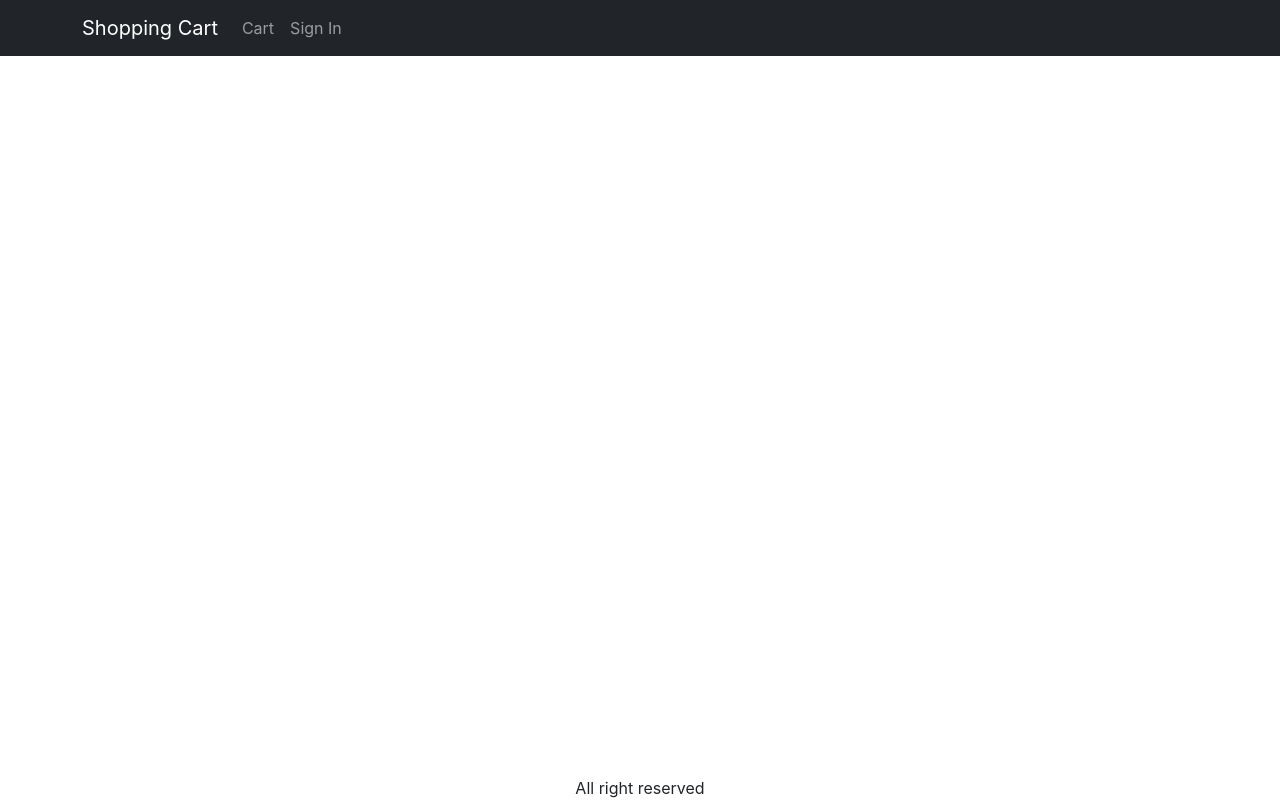
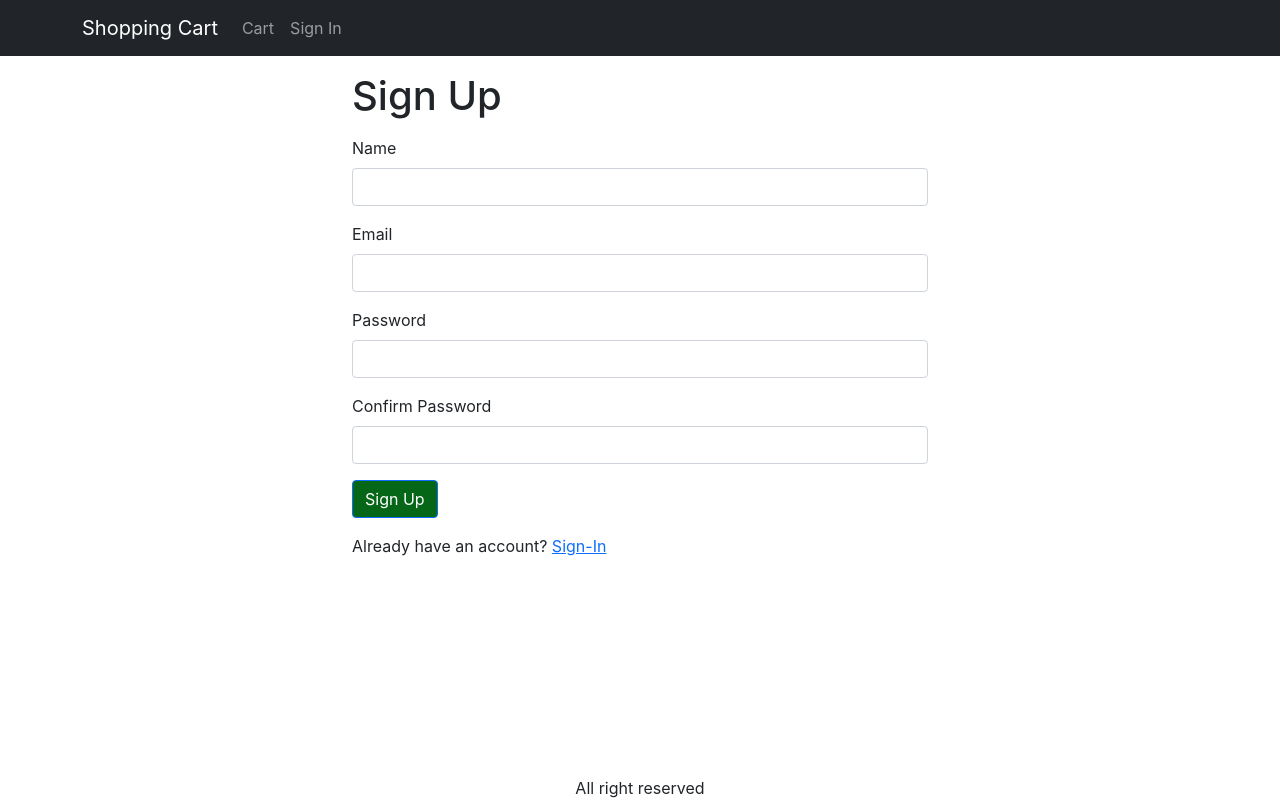
Before and after one commit to sandalib/ShoppingCart, a React (Create React App) app in the folder frontend/: page /signup in a window 1280 px wide. Built offline with nearby package versions, Linux system fonts and the light colour scheme.

Commit message:
sign up user

```diff
--- a/frontend/src/App.js
+++ b/frontend/src/App.js
@@ -14,6 +14,7 @@
 import CartScreen from './screens/CartScreen';
 import SigninScreen from './screens/SigninScreen';
 import ShippingAddressScreen from './screens/ShippingAddressScreen';
+import SignupScreen from './screens/SignupScreen';
 
 function App() {
   const { state, dispatch: ctxDispatch } = useContext(Store);
@@ -65,6 +66,7 @@
               <Route path="/product/:slug" element={<ProductScreen />} />
               <Route path="/cart" element={<CartScreen />} />
               <Route path="/signin" element={<SigninScreen />} />
+              <Route path="/signup" element={<SignupScreen />} />
               <Route path="/shipping" element={<ShippingAddressScreen />} />
               <Route path="/" element={<HomeScreen />} />
             </Routes>
--- /dev/null
+++ b/frontend/src/screens/SignupScreen.js
@@ -0,0 +1,85 @@
+import { Link, useLocation, useNavigate } from 'react-router-dom';
+import Container from 'react-bootstrap/Container';
+import Form from 'react-bootstrap/Form';
+import Button from 'react-bootstrap/Button';
+import { Helmet } from 'react-helmet-async';
+import Axios from 'axios';
+import { useContext, useEffect, useState } from 'react';
+import { Store } from '../Store';
+import { toast } from 'react-toastify';
+import { getError } from '../utils';
+
+
+export default function SignupScreen() {
+    const { search } = useLocation();
+    const navigate = useNavigate();
+    const redirectInUrl = new URLSearchParams(search).get('redirect');
+    const redirect = redirectInUrl ? redirectInUrl : '/';
+
+    const [email, setEmail] = useState('');
+    const [name, setName] = useState('');
+    const [password, setPassword] = useState('');
+    const [confirmPassword, setConfirmPassword] = useState('');
+
+    const { state, dispatch: ctxDispatch } = useContext(Store);
+    const { userInfo } = state;
+
+    const submitHandler = async (e) => {
+        e.preventDefault();
+        if(password!==confirmPassword){
+            toast.error('Passwords do not match');
+            return;
+        }
+        try {
+            const { data } = await Axios.post('/api/users/signup', {
+                name,
+                email,
+                password,
+            });
+            ctxDispatch({ type: 'USER_SIGNIN', payload: data });
+            localStorage.setItem('userInfo', JSON.stringify(data));
+            navigate(redirect || '/');
+        } catch (err) {
+            toast.error(getError(err));
+        }
+    }
+    useEffect(() => {
+        if (userInfo) {
+            navigate(redirect);
+        }
+    }, [navigate, redirect, userInfo]);
+
+    return (
+        <Container className="small-container">
+            <Helmet>
+                <title>Sign Up</title>
+            </Helmet>
+            <h1 className="my-3">Sign Up</h1>
+            <Form onSubmit={submitHandler}>
+                <Form.Group className="mb-3" controlID="name">
+                    <Form.Label>Name</Form.Label>
+                    <Form.Control onChange={(e) => setName(e.target.value)} required />
+                </Form.Group>
+                <Form.Group className="mb-3" controlID="email">
+                    <Form.Label>Email</Form.Label>
+                    <Form.Control type="email" required onChange={(e) => setEmail(e.target.value)} />
+                </Form.Group>
+                <Form.Group className="mb-3" controlID="password">
+                    <Form.Label>Password</Form.Label>
+                    <Form.Control type="password" required onChange={(e) => setPassword(e.target.value)} />
+                </Form.Group>
+                <Form.Group className="mb-3" controlID="confirmpassword">
+                    <Form.Label>Confirm Password</Form.Label>
+                    <Form.Control type="password" required onChange={(e) => setConfirmPassword(e.target.value)} />
+                </Form.Group>
+                <div className="mb-3">
+                    <Button type="submit">Sign Up</Button>
+                </div>
+                <div className="mb-3">
+                    Already have an account?{' '}
+                    <Link to={`/signin?redirect=${redirect}`}>Sign-In</Link>
+                </div>
+            </Form>
+        </Container>
+    )
+}
```
Also changed, not shown: 1 other file (tests, documents, lock files or other folders).
